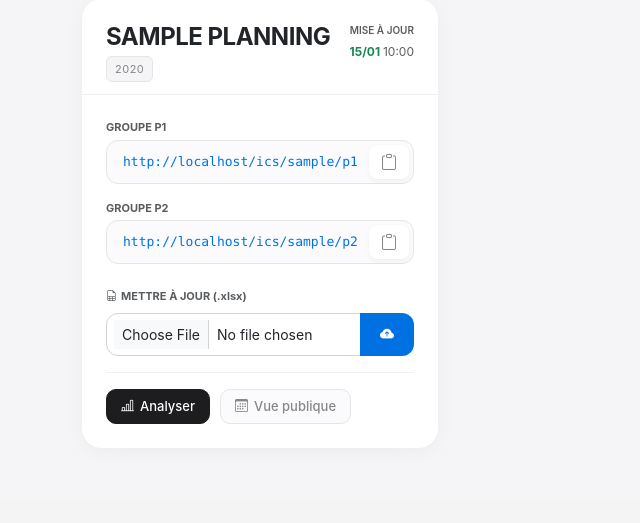
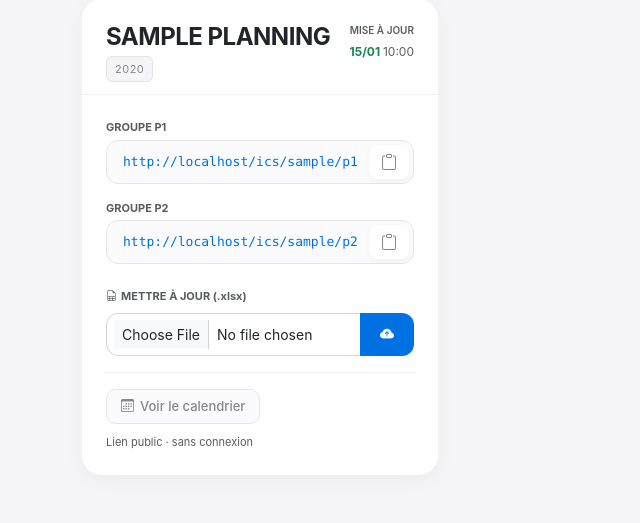
Before and after one commit to julesh17/CESI-EDT-VERCEL, a FastAPI app: template templates/index.html in a window 1280 px wide. Shown: the part 299-822 px from the top of the page, without its empty margins (0-640 px from the left). Before the commit the page ends 723 px from the top, so only its background shows below. Run offline with FastAPI, Linux system fonts and the light colour scheme; the template is opened without the code that fills it: most values are stand-ins (such as "Sample title", 1, 10 or a date in 2020).

Commit message:
Update calendar link text and remove analyze button

```diff
--- a/templates/index.html
+++ b/templates/index.html
@@ -293,14 +293,12 @@
                         </div>
                     </form>
 
-                    <!-- Actions -->
+                    <!-- Lien calendrier public -->
                     <div class="card-actions">
-                        <a href="/planning/{{ p.slug }}" class="btn-view" style="background:#1d1d1f;color:white;border-color:#1d1d1f;">
-                            <i class="bi bi-bar-chart-line"></i> Analyser
+                        <a href="/calendrier/{{ p.slug }}" target="_blank" class="btn-view">
+                            <i class="bi bi-calendar3"></i> Voir le calendrier
                         </a>
-                        <a href="/calendrier/{{ p.slug }}" target="_blank" class="btn-view">
-                            <i class="bi bi-calendar3"></i> Vue publique
-                        </a>
+                        <span class="text-muted" style="font-size: 11px;">Lien public · sans connexion</span>
                     </div>
 
                 </div>
```
